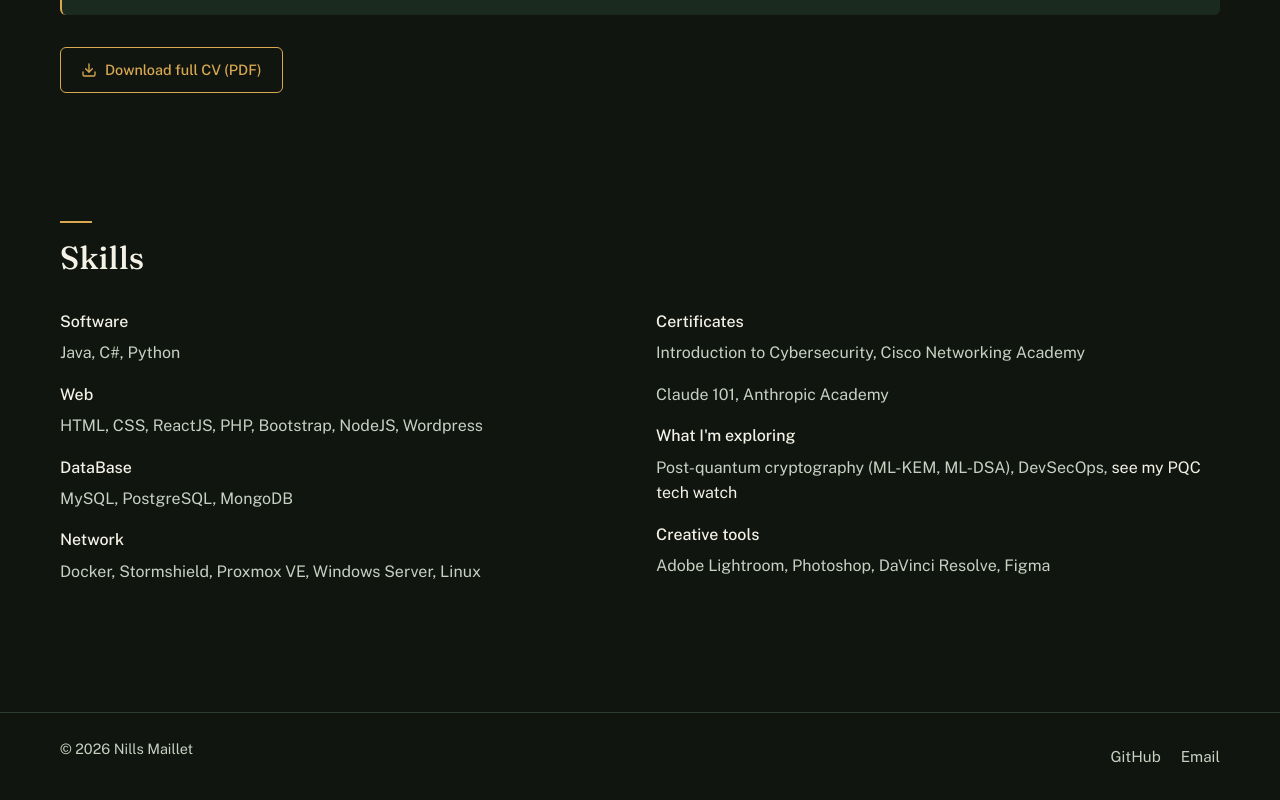
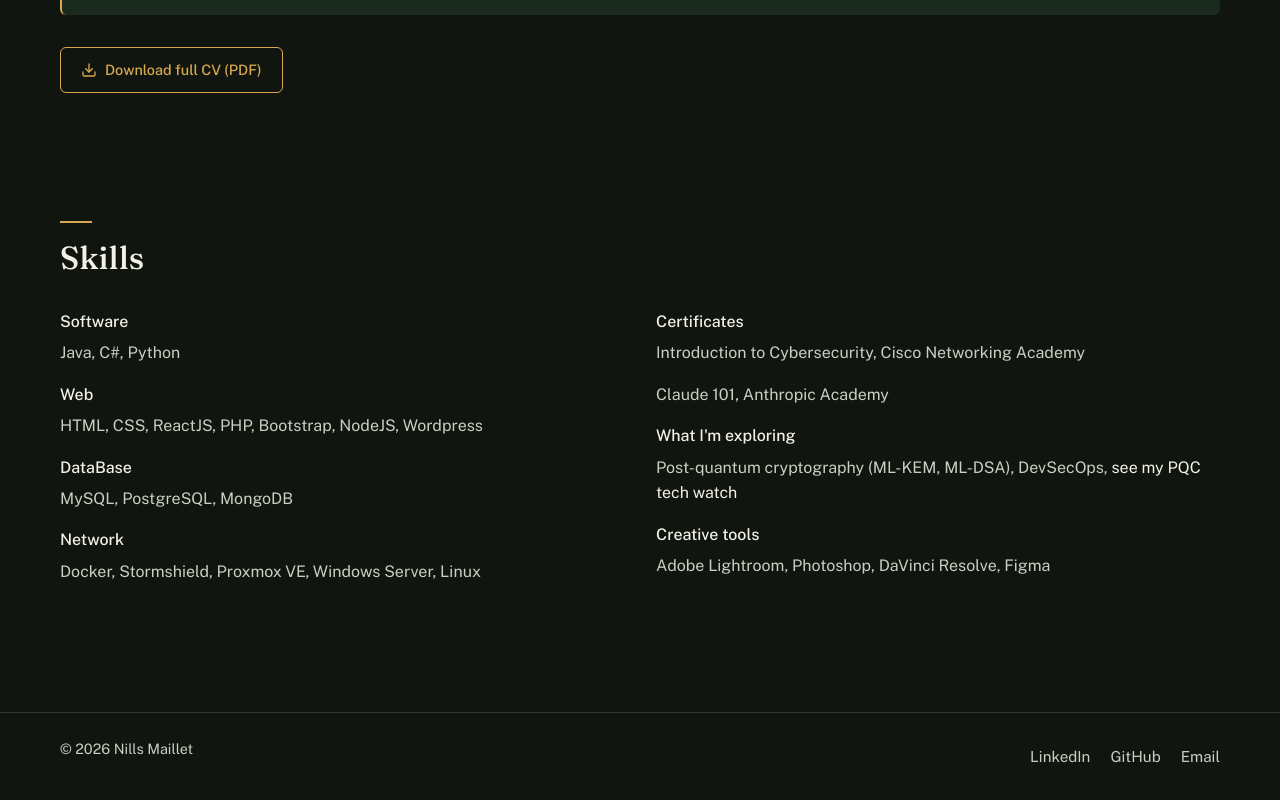
Before and after one commit to maillet-nills/maillet-nills.github.io, a React (Vite) app: page /#/ in a window 1280 px wide. Shown: the part 2712-3512 px from the top of the page. Built offline with nearby package versions, Linux system fonts and the light colour scheme; a web font is replaced by a local one.

Commit message:
feat: Add LinkedIn profile link in Hero.tsx section & Footer.tsx

```diff
--- a/src/components/Footer.tsx
+++ b/src/components/Footer.tsx
@@ -6,6 +6,7 @@ export default function Footer() {
             <div className="container bar">
                 <p>&copy; {new Date().getFullYear()} Nills Maillet</p>
                 <ul>
+                    <li><a href="https://www.linkedin.com/in/nills-maillet-9299a9382" target="_blank" rel="noreferrer">LinkedIn</a></li>
                     <li><a href="https://github.com/maillet-nills" target="_blank" rel="noreferrer">GitHub</a></li>
                     <li><a href="mailto:mailletnills@gmail.com">Email</a></li>
                 </ul>
--- a/src/components/Hero.tsx
+++ b/src/components/Hero.tsx
@@ -14,7 +14,7 @@ export default function Hero() {
                     </p>
                     <div className="actions">
                         <Link className="btn" to="/about">Learn more about me</Link>
-                        <a href="mailto:mailletnills@gmail.com">Get in touch</a>
+                        <a href="https://www.linkedin.com/in/nills-maillet-9299a9382" target="_blank" rel="noopener noreferrer">Get in touch</a>
                     </div>
                 </div>
 
```
